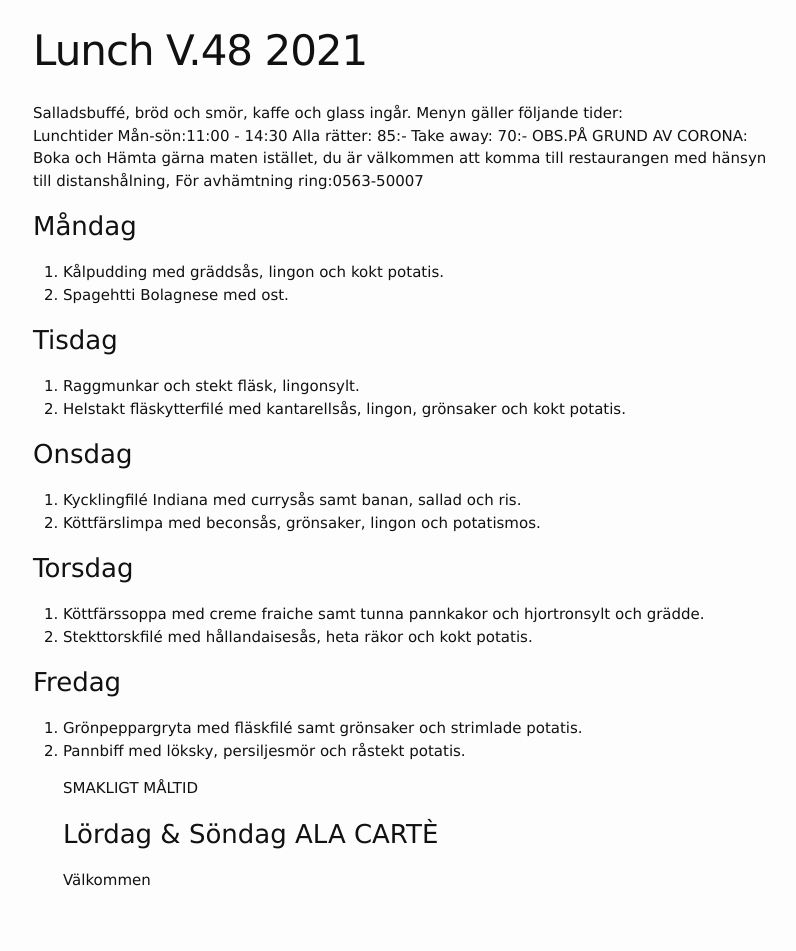
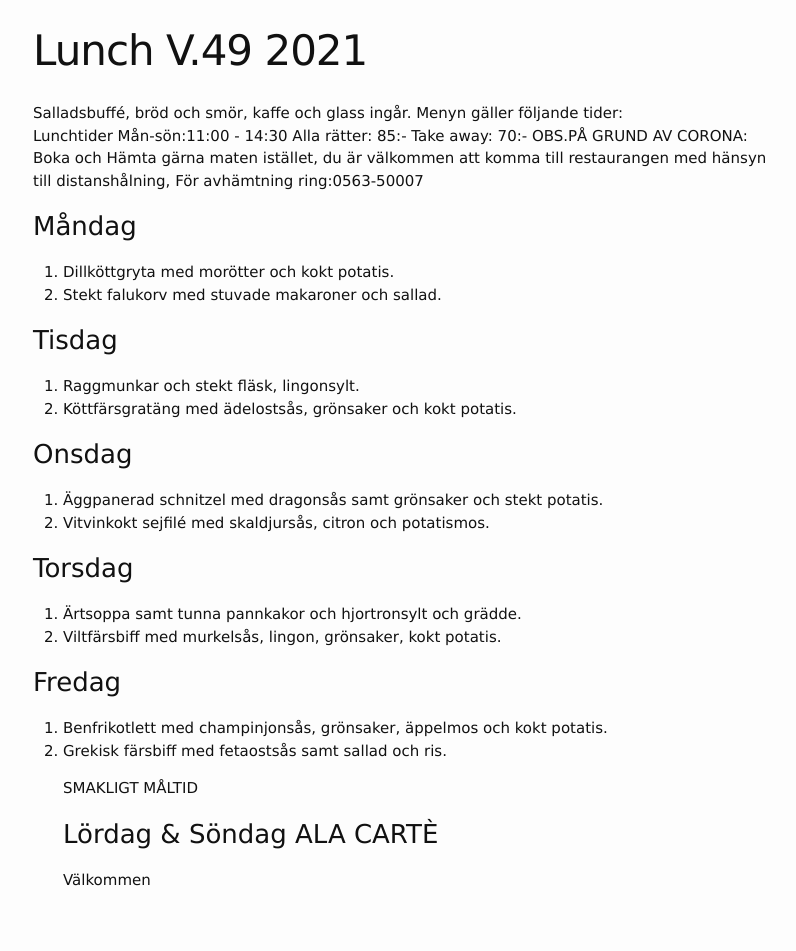
Before and after one commit to FarInn62/farinn62.github.io, a Jekyll site: the page built from lunch.md, in a window 1280 px wide. Shown: the whole page, without its empty margins (237-1033 px from the left). Built offline with Jekyll 4.4.1, drawn with Linux system fonts in a browser that asks for light colours.

Commit message:
Update lunch.md

```diff
--- a/lunch.md
+++ b/lunch.md
@@ -1,6 +1,6 @@
 ---
 layout: foodmenu
-title: Lunch V.48  2021
+title: Lunch V.49  2021
 permalink: /lunch/
 published: true
 ---
@@ -12,24 +12,24 @@ OBS.PÅ GRUND AV CORONA: Boka och Hämta gärna maten istället, du är välkomm
 
 
 ### Måndag
-1. Kålpudding med gräddsås, lingon och kokt potatis.
-2. Spagehtti Bolagnese med ost.
+1. Dillköttgryta med morötter och kokt potatis.
+2. Stekt falukorv med stuvade makaroner och sallad.
 
 ### Tisdag
 1. Raggmunkar och stekt fläsk, lingonsylt.
-2. Helstakt fläskytterfilé med kantarellsås, lingon, grönsaker och kokt potatis.
+2. Köttfärsgratäng med ädelostsås, grönsaker och kokt potatis.
 
 ### Onsdag
-1. Kycklingfilé Indiana med currysås samt banan, sallad och ris.
-2. Köttfärslimpa med beconsås, grönsaker, lingon och potatismos.
+1. Äggpanerad schnitzel med dragonsås samt grönsaker och stekt potatis.
+2. Vitvinkokt sejfilé med skaldjursås, citron och potatismos.
 
 ### Torsdag
-1. Köttfärssoppa med creme fraiche samt tunna pannkakor och hjortronsylt och grädde.
-2. Stekttorskfilé med hållandaisesås, heta räkor och kokt potatis.
+1. Ärtsoppa samt tunna pannkakor och hjortronsylt och grädde.
+2. Viltfärsbiff med murkelsås, lingon, grönsaker, kokt potatis.
 
 ### Fredag
-1. Grönpeppargryta med fläskfilé samt grönsaker och strimlade potatis.
-2. Pannbiff med löksky, persiljesmör och råstekt potatis.
+1. Benfrikotlett med champinjonsås, grönsaker, äppelmos och kokt potatis.
+2. Grekisk färsbiff med fetaostsås samt sallad och ris.
 
     SMAKLIGT MÅLTID
 ### Lördag & Söndag ALA CARTÈ
```
